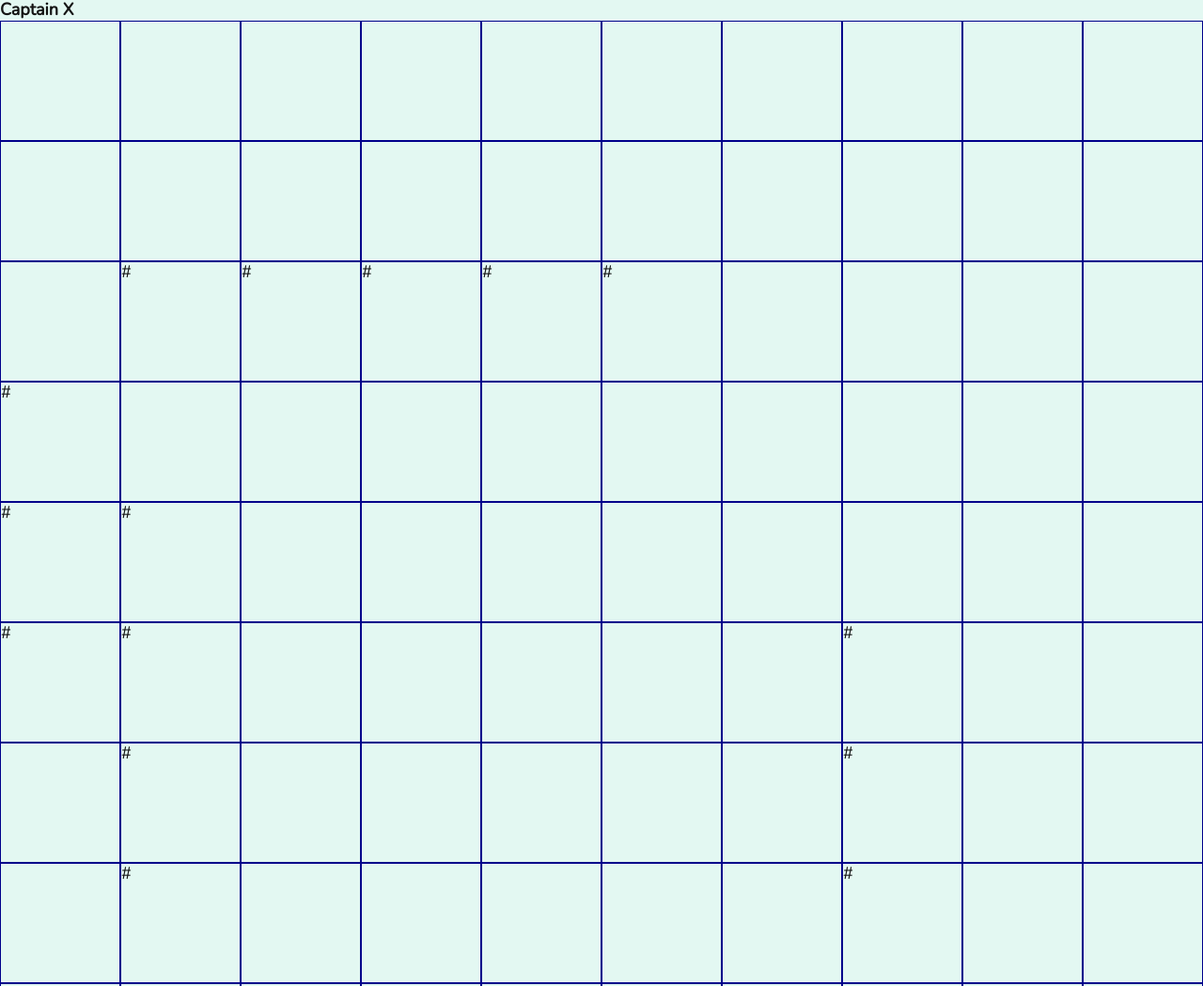
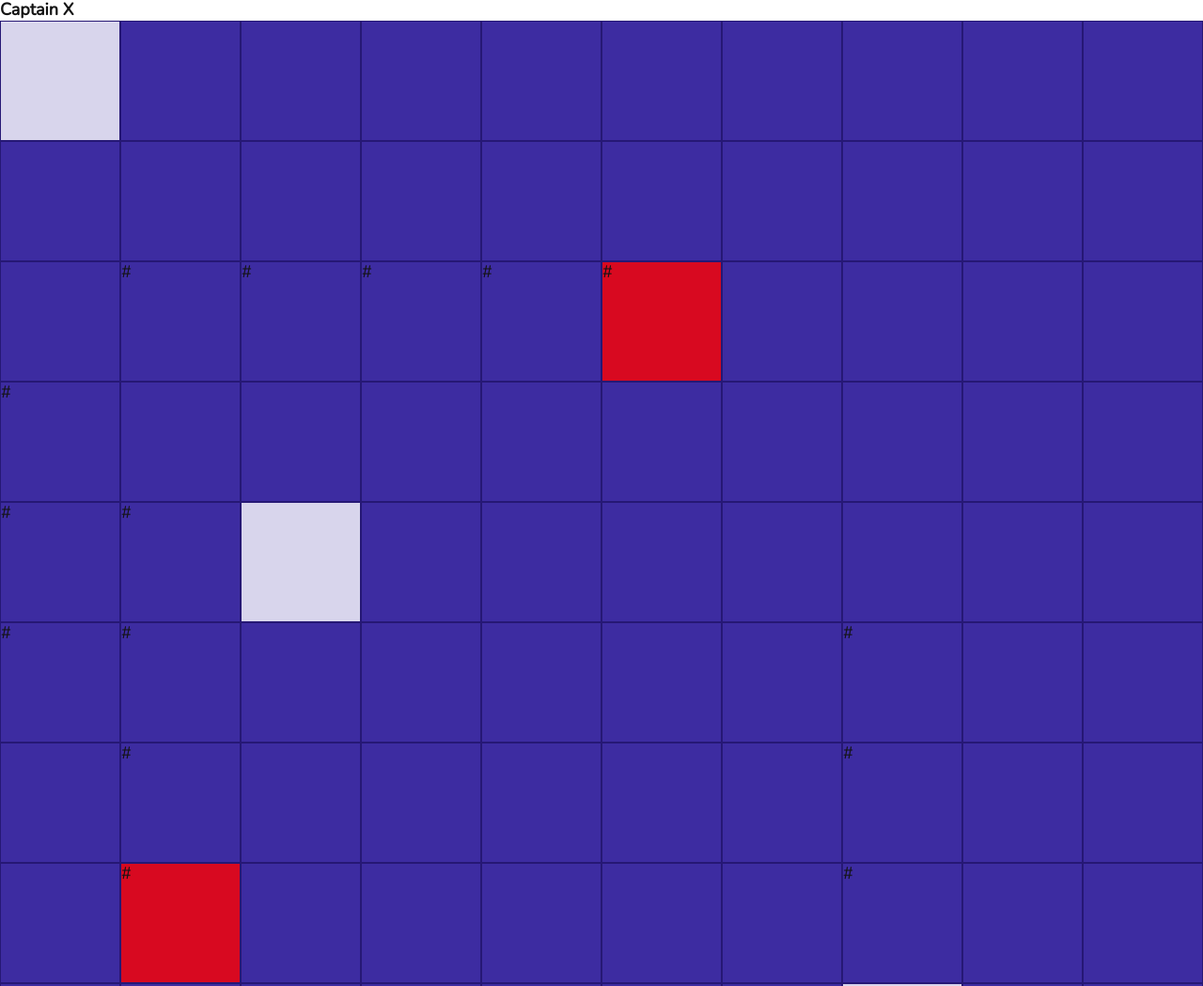
Before and after one commit to frarosset/battleship, a website built with webpack: page src/index.html in a window 1280 px wide. Shown: the top 1049 px of the page at 94% size. Built offline with nearby package versions, Linux system fonts and the light colour scheme.

Commit message:
Mark the attacked dom cells adding .hit or .miss classes
For now, a custom style has been applied to the cell when it is attacked
and different styles are used based on hit or miss outcome.

The gameplay functionality is not implemented yet, so some sample attacks
have been hardcoded in index.js before creating the PlayedDom div.

```diff
--- a/src/index.css
+++ b/src/index.css
@@ -5,9 +5,17 @@
   /* Colors (palette)*/
   --col-black: rgb(20, 20, 20);
   --col-white: rgb(255, 255, 255);
+  --col-red-alpha: rgb(255, 0, 0, 80%);
+  --col-white-alpha: rgb(255, 255, 255, 80%);
+  --col-darker-blue: rgb(38, 24, 117);
+  --col-dark-blue: rgb(61, 44, 161);
 
   /* Colors (background)*/
-  --bg-col: rgb(227, 248, 242);
+  --bg-col: var(--col-white);
+  --gameboard-bg-col: var(--col-dark-blue);
+  --cell-border-col: var(--col-darker-blue);
+  --cell-hit-col: var(--col-red-alpha);
+  --cell-miss-col: var(--col-white-alpha);
 
   /* Colors (text/icons)*/
   --col-txt: var(--col-black);
@@ -17,8 +25,8 @@
   --main-font: "Nunito", sans-serif;
 
   /* Font sizes */
-  --txt-fontsize:     18px;
-  --txt-lineheight:   1.2;
+  --txt-fontsize: 18px;
+  --txt-lineheight: 1.2;
 
   /* Text clamping: number of lines */
   /* --max-lines: 4; */
@@ -96,6 +104,7 @@ body {
   flex-direction: column;
   align-items: center;
   overflow: auto;
+  background-color: var(--bg-col);
 }
 
 body > * {
@@ -133,7 +142,7 @@ a:visited {
   text-decoration: none;
 }
 
-button{
+button {
   cursor: pointer;
 }
 
@@ -143,8 +152,7 @@ button{
 }
 
 /* tablet or larger, or landscape (vs portrait), 641px (phone), 961px (tablet) */
-@media only screen and (min-width: 768px), (orientation: landscape){
-
+@media only screen and (min-width: 768px), (orientation: landscape) {
 }
 
 /* Customize scrollbars */
@@ -165,3 +173,19 @@ button{
 ::-webkit-scrollbar-thumb:hover {
   background: #555; /* color of the scroll thumb on hover */
 }
+
+/* Custom gameboard style */
+.gameboard {
+  background-color: var(--gameboard-bg-col);
+}
+
+/* Custom cell style */
+.cell {
+  border: 1px solid var(--cell-border-col);
+}
+.cell.hit {
+  background-color: var(--cell-hit-col);
+}
+.cell.miss {
+  background-color: var(--cell-miss-col);
+}
--- a/src/index.js
+++ b/src/index.js
@@ -5,6 +5,11 @@ import PlayerDom from "./js-modules/dom/PlayerDom.js";
 // temporary code
 const player = new Player("Captain X");
 player.randomShipsPlacement();
+player.gameboard.receiveAttack([0, 0]);
+player.gameboard.receiveAttack([2, 4]);
+player.gameboard.receiveAttack([1, 7]);
+player.gameboard.receiveAttack([5, 2]);
+player.gameboard.receiveAttack([7, 8]);
 
 const playerDom = new PlayerDom(player);
 
--- a/src/js-modules/dom/CellDom.js
+++ b/src/js-modules/dom/CellDom.js
@@ -15,6 +15,7 @@ export default class CellDom {
 
     // temporarily mark the ships // todo: remove
     markShip.call(this);
+    setAttackedStatus.call(this);
   }
 
   // getters
@@ -35,7 +36,6 @@ function initCellDiv(cell) {
   div.style.gridCol = cell.x + 1;
   div.style.gridRow = cell.y + 1;
   div.style.aspectRatio = 1;
-  div.style.border = "1px solid darkblue"; //temporary
   return div;
 }
 
@@ -44,3 +44,13 @@ function markShip() {
     this.div.textContent = "#";
   }
 }
+
+function setAttackedStatus() {
+  if (this.cell.hasBeenAttacked()) {
+    if (this.cell.hasShip()) {
+      this.div.classList.add("hit");
+    } else {
+      this.div.classList.add("miss");
+    }
+  }
+}
```
Lines whose indentation alone changed are shown as unchanged.
